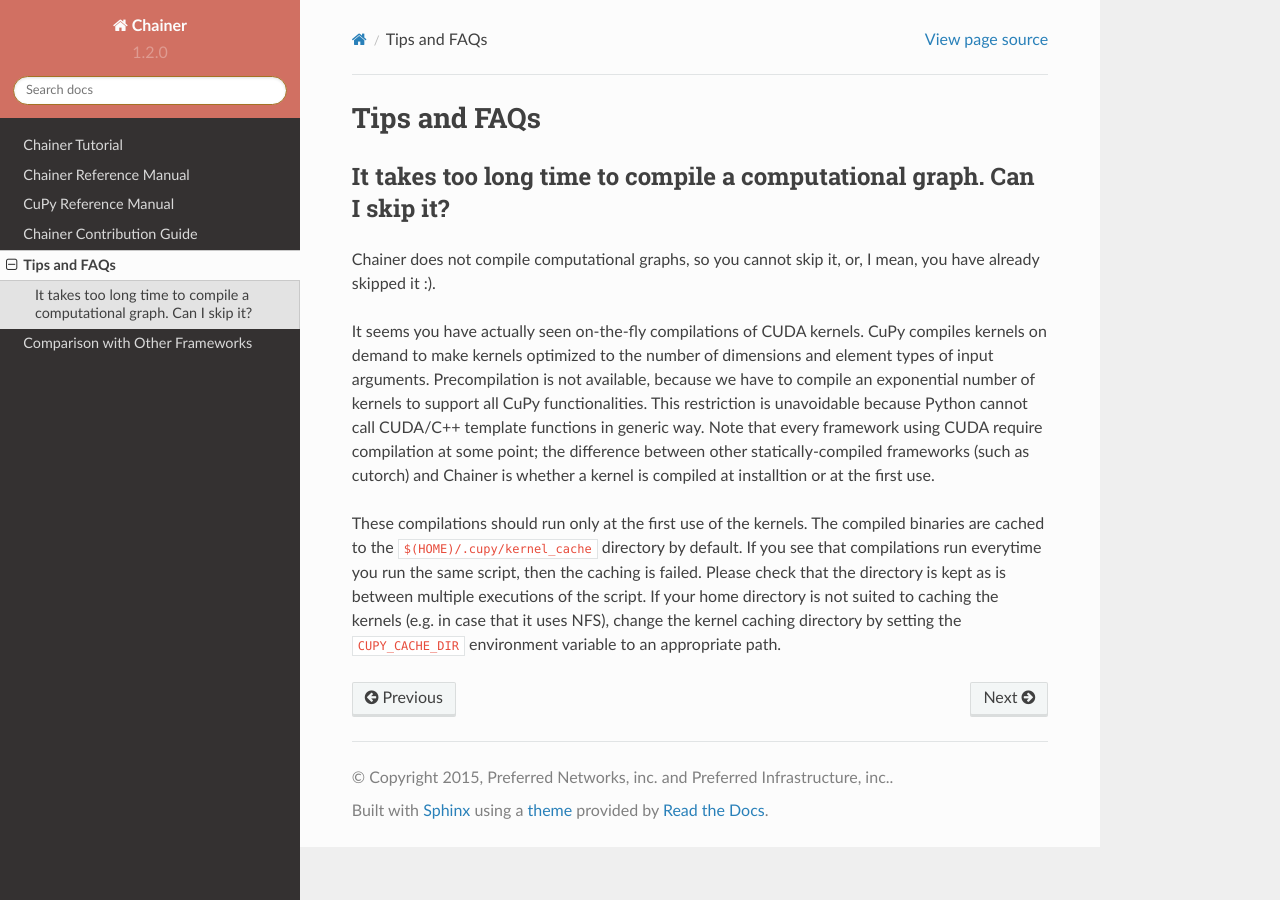
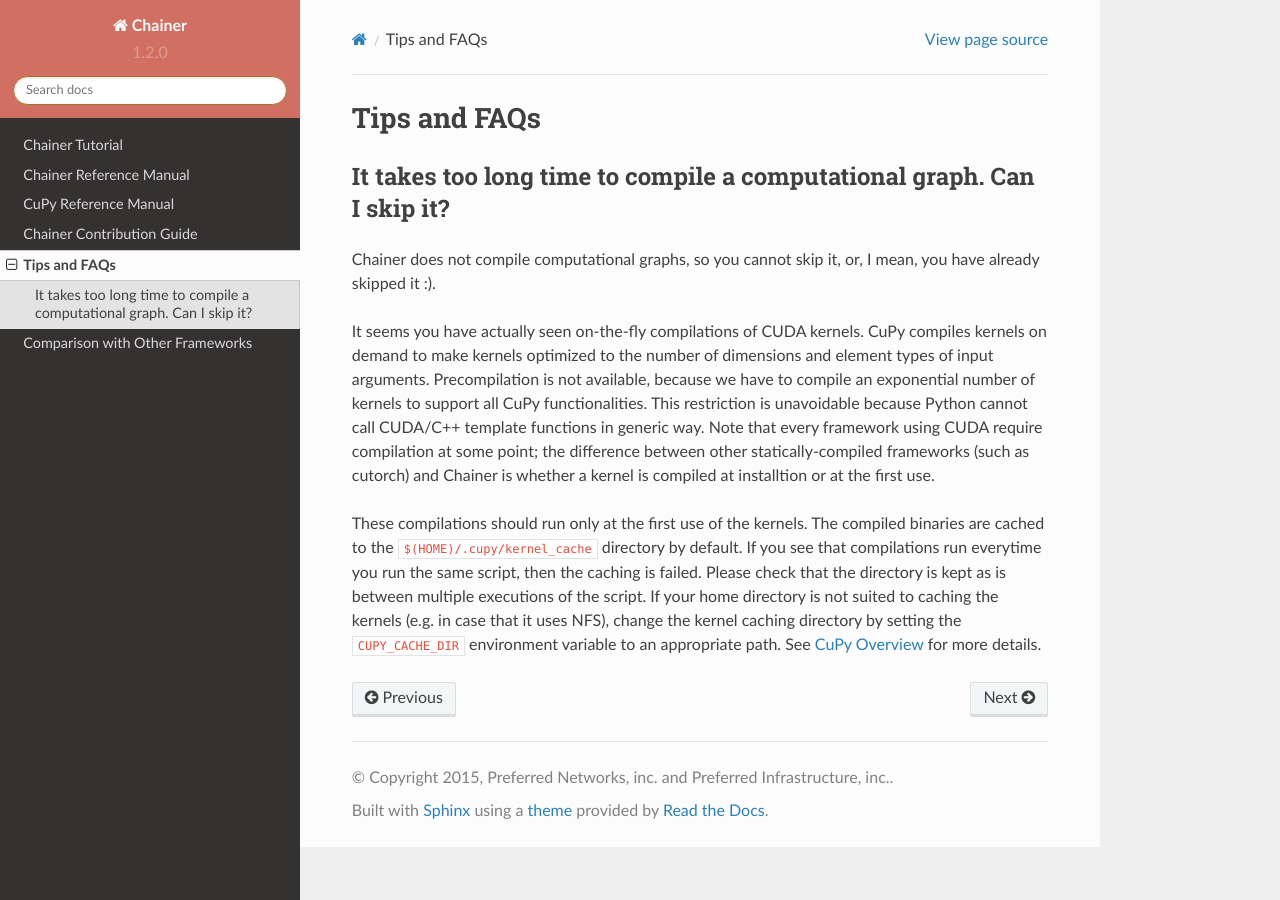
Before and after one commit to mitmul/intel-chainer, a Sphinx documentation site: the page built from docs/source/tips.rst, in a window 1280 px wide. Built offline with Sphinx 7.4.7 and the Read the Docs theme 2.0.0, drawn with Linux system fonts in a browser that asks for light colours.

Commit message:
Add link to cupy overview to the faq

```diff
--- a/docs/source/cupy-reference/overview.rst
+++ b/docs/source/cupy-reference/overview.rst
@@ -1,3 +1,5 @@
+.. _cupy-overview:
+
 CuPy Overview
 =============
 
--- a/docs/source/tips.rst
+++ b/docs/source/tips.rst
@@ -17,3 +17,4 @@
 If you see that compilations run everytime you run the same script, then the caching is failed.
 Please check that the directory is kept as is between multiple executions of the script.
 If your home directory is not suited to caching the kernels (e.g. in case that it uses NFS), change the kernel caching directory by setting the ``CUPY_CACHE_DIR`` environment variable to an appropriate path.
+See :ref:`cupy-overview` for more details.
```
